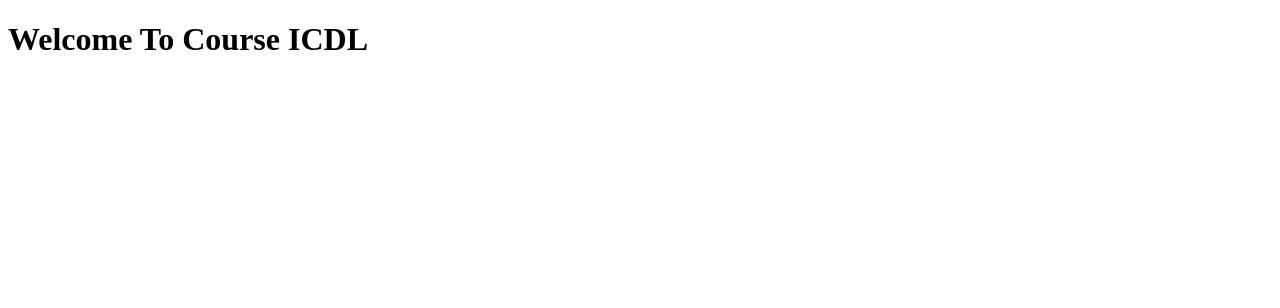
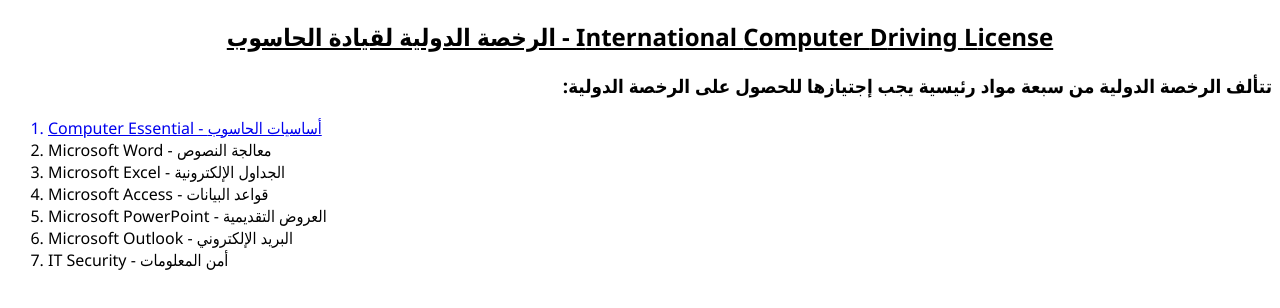
Before and after one commit to learnwithbilal/icdl, a plain HTML site: page index.html in a window 1280 px wide. Drawn offline with Linux system fonts and the light colour scheme.

Commit message:
Add files via upload

```diff
--- a/index.html
+++ b/index.html
@@ -4,9 +4,26 @@
     <meta charset="UTF-8" />
     <meta http-equiv="X-UA-Compatible" content="IE=edge" />
     <meta name="viewport" content="width=device-width, initial-scale=1.0" />
-    <title>Welcome</title>
+    <link rel="stylesheet" href="style.css" />
+    <title>ICDL</title>
   </head>
-  <body>
-    <h1>Welcome To Course ICDL</h1>
+  <body dir="rtl">
+    <h2>
+      <b>I</b>nternational <b>C</b>omputer <b>D</b>riving <b>L</b>icense -
+      الرخصة الدولية لقيادة الحاسوب
+    </h2>
+    <h3>
+      تتألف الرخصة الدولية من سبعة مواد رئيسية يجب إجتيازها للحصول على الرخصة
+      الدولية:
+    </h3>
+    <ol dir="ltr">
+      <a href="essential.html"><li>Computer Essential - أساسيات الحاسوب</li></a>
+      <li>Microsoft Word - معالجة النصوص</li>
+      <li>Microsoft Excel - الجداول الإلكترونية</li>
+      <li>Microsoft Access - قواعد البيانات</li>
+      <li>Microsoft PowerPoint - العروض التقديمية</li>
+      <li>Microsoft Outlook - البريد الإلكتروني</li>
+      <li>IT Security - أمن المعلومات</li>
+    </ol>
   </body>
 </html>
--- /dev/null
+++ b/style.css
@@ -0,0 +1,8 @@
+body {
+  font-family: "Segoe UI", Tahoma, Geneva, Verdana, sans-serif;
+}
+
+h2 {
+  text-decoration: underline;
+  text-align: center;
+}
```
Also changed, not shown: essential.html (added, +19 -0 lines), 3 other files.
